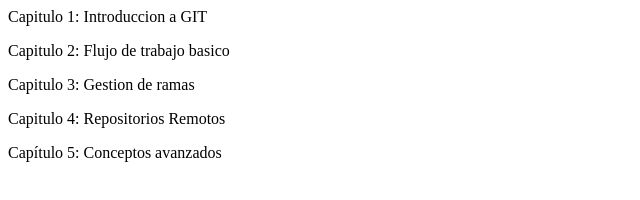
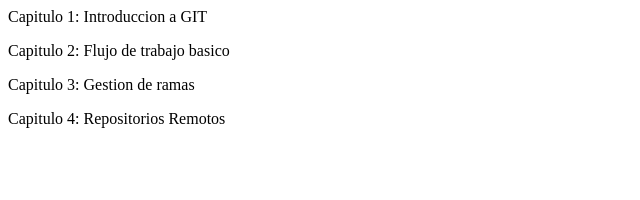
Before and after one commit to Jabaca/bookBCJ, a plain HTML site: page index.html in a window 1280 px wide. Shown: the whole page, without its empty margins (0-640 px from the left). Drawn offline with Linux system fonts and the light colour scheme.

```diff
--- a/index.html
+++ b/index.html
@@ -5,7 +5,6 @@
 		<p>Capitulo 2: Flujo de trabajo basico</p>
 		<p>Capitulo 3: Gestion de ramas<p>
 		<p>Capitulo 4: Repositorios Remotos</p>
-		<p>Capítulo 5: Conceptos avanzados</p>
 	</body>
 
 </html>
```
Also changed, not shown: bibliography.html (added, +1 -0 lines).
